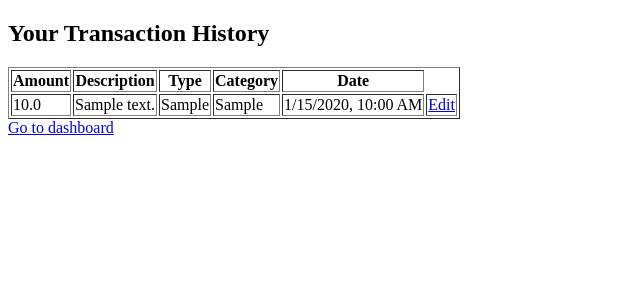
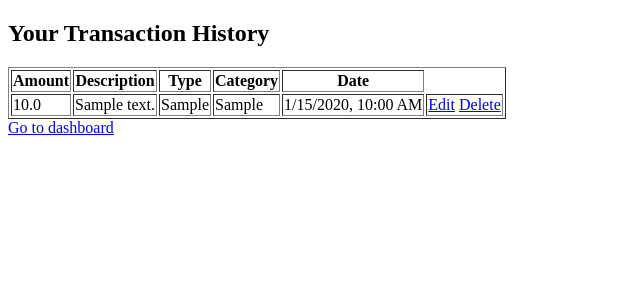
Before and after one commit to quduss/personal_finance_tracker, a Flask app: page /transactions in a window 1280 px wide. Shown: the top 300 px of the page, without its empty margins (0-640 px from the left). Run offline with Flask 3, Linux system fonts and the light colour scheme; a user stored in the database is signed in; tables that the repository leaves empty hold one stand-in row (values such as "Sample post").

Commit message:
Add a DELETE link to each transaction

```diff
--- a/templates/transactions.html
+++ b/templates/transactions.html
@@ -27,7 +27,9 @@
                         <td>{{ transaction.transaction_type }}</td>
                         <td>{{ transaction.category or 'N/A' }}</td>
                         <td><span class="transaction-date" data-utc="{{ transaction.date.isoformat() }}"></span></td>
-                        <td><a href="{{ url_for('edit_transaction', transaction_id=transaction.id) }}">Edit</a></td>
+                        <td><a href="{{ url_for('edit_transaction', transaction_id=transaction.id) }}">Edit</a>
+                            <a href="{{ url_for('delete_transaction', transaction_id=transaction.id) }}"
+                            onclick="return confirm('Are you sure you want to delete this transaction?');">Delete</a></td>
                     </tr>
                 {% endfor %}
             </tbody>
```
